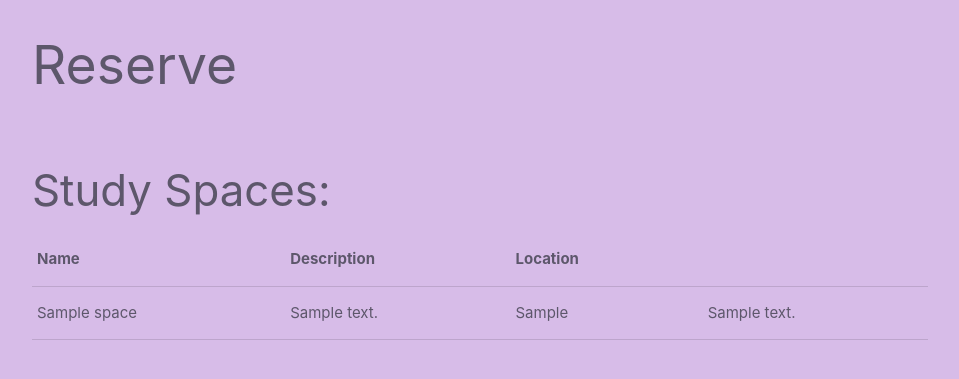
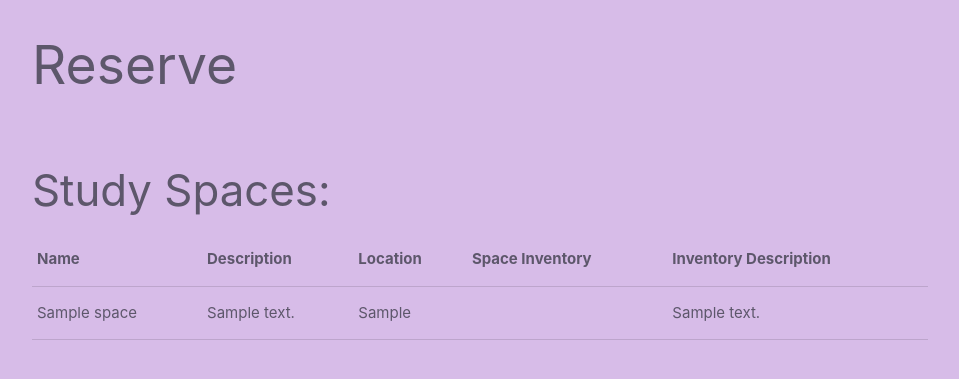
Before and after one commit to airfork/cs4740-project, a CodeIgniter app: page /database/index.php/users/reserve in a window 1280 px wide. Shown: the part 64-443 px from the top of the page, without its empty margins (160-1119 px from the left). Run offline with CodeIgniter, Linux system fonts and the light colour scheme; tables that the repository leaves empty or names only in its code hold one stand-in row (values such as "Sample post").

Commit message:
fixed formatting

```diff
--- a/application/models/Studyspaces_model.php
+++ b/application/models/Studyspaces_model.php
@@ -22,7 +22,7 @@
         while($x < sizeof($intermediate)){
             $space = $intermediate[$x]; //going along in the intermediate array
             if($space['space_id'] == $intermediate[$lastsameindex]['space_id']){
-                $result[$counter]['type'] = $result[$counter]['type'].", ".$space['type'];
+                $result[$counter]['type'] = $result[$counter]['type']." <br/> ".$space['type'];
                 $result[$counter]['itemdescription'] = $result[$counter]['itemdescription']."; ".$space['itemdescription'];
             }
             else{
--- a/application/views/study_spaces/index.php
+++ b/application/views/study_spaces/index.php
@@ -7,6 +7,8 @@
             <th>Name</th>
             <th>Description</th>
             <th>Location</th>
+            <th>Space Inventory</th>
+            <th>Inventory Description</th>
         </tr>
         </thead>
         <tbody>
```
